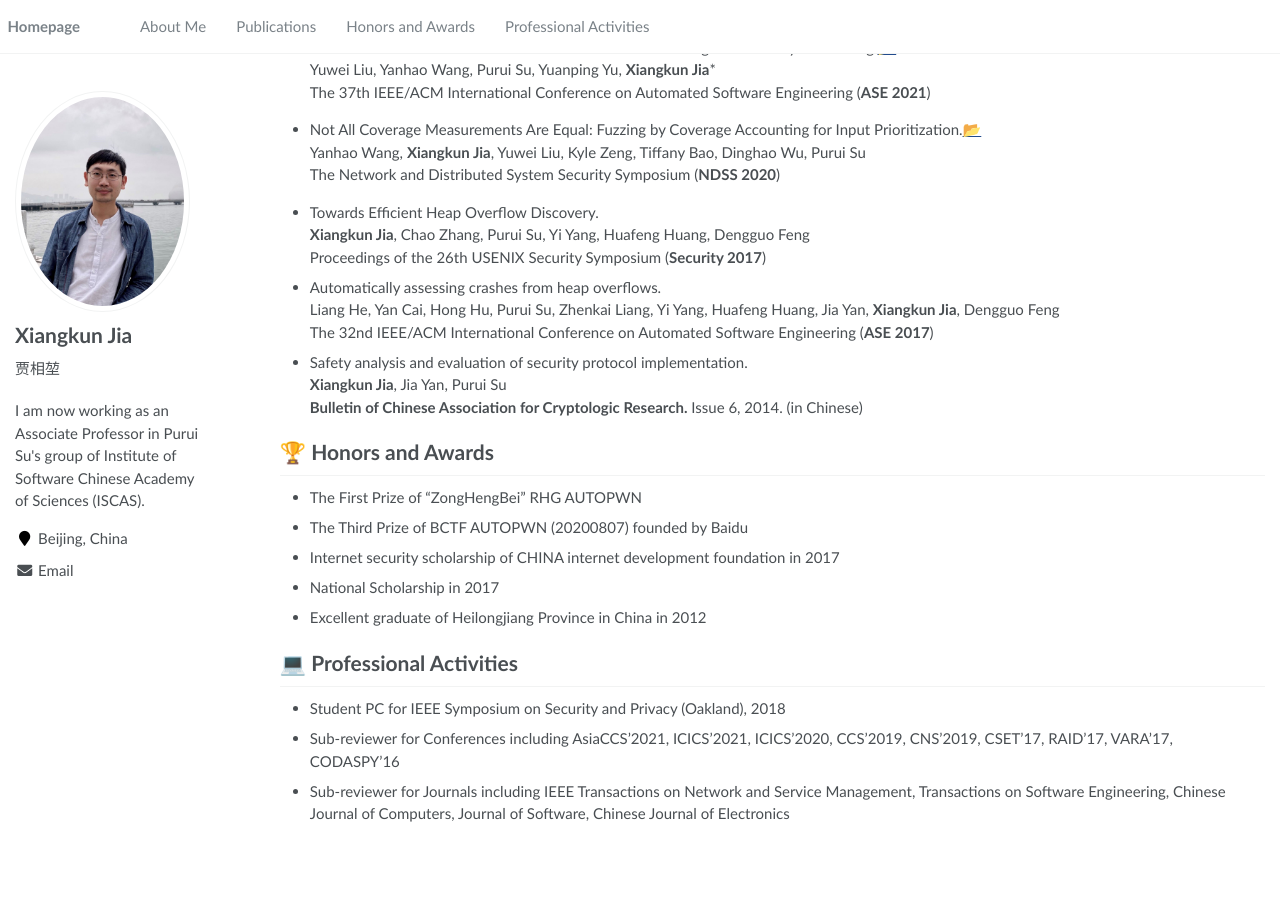
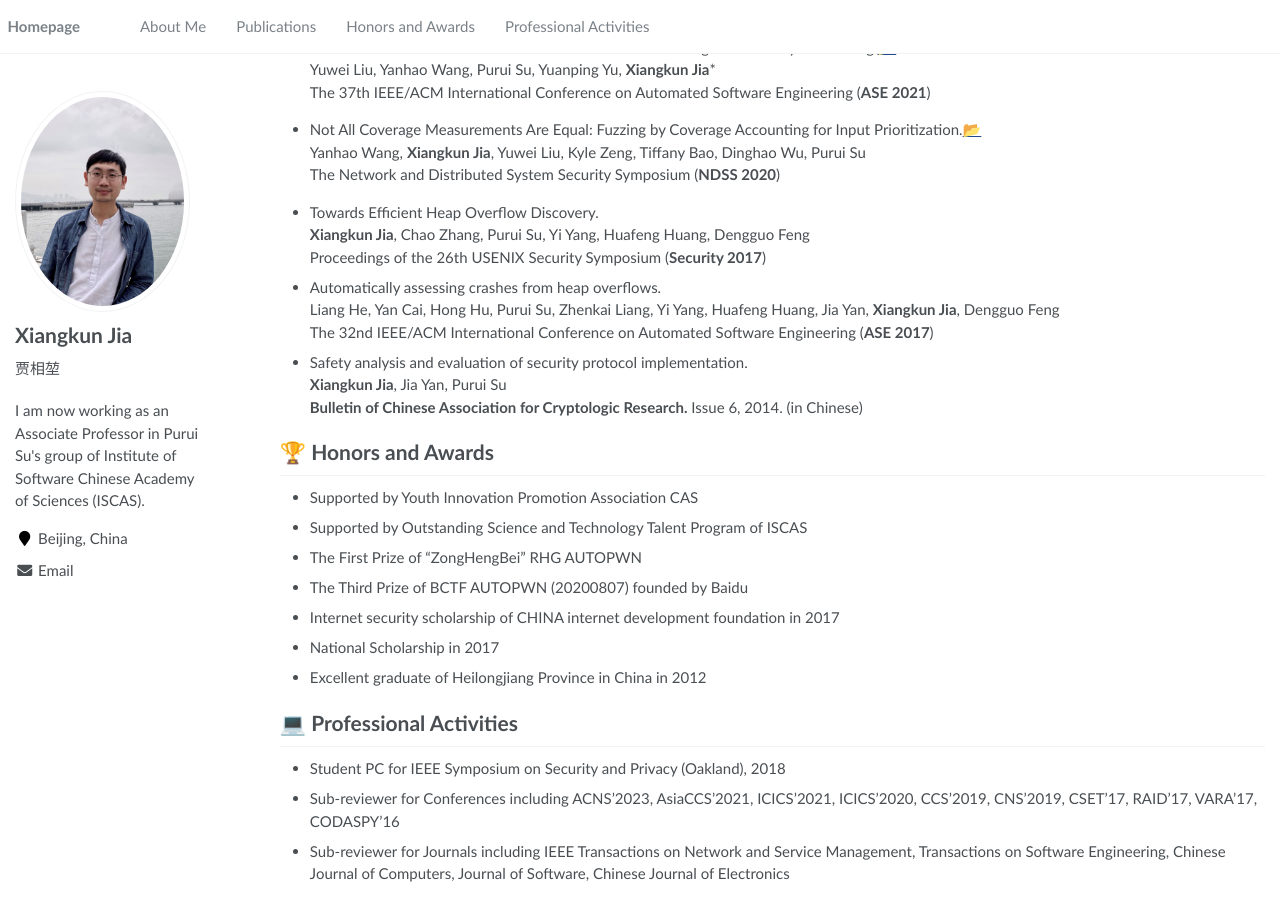
Before and after one commit to ajax4sec/ajax4sec.github.io, a Jekyll site: the page built from _pages/about.md, in a window 1280 px wide and 900 px high, scrolled down 611 px. Built offline with Jekyll 4.4.1, drawn with Linux system fonts in a browser that asks for light colours; before the commit the page ends 1451 px from its top, so only the background shows below that.

Commit message:
add support

```diff
--- a/_pages/about.md
+++ b/_pages/about.md
@@ -84,6 +84,8 @@ The 32nd IEEE/ACM International Conference on Automated Software Engineering (<b
 <!-- phd -->
 
 # 🏆 Honors and Awards
+- Supported by Youth Innovation Promotion Association CAS
+- Supported by Outstanding Science and Technology Talent Program of ISCAS
 - The First Prize of "ZongHengBei" RHG AUTOPWN
 - The Third Prize of BCTF AUTOPWN (20200807) founded by Baidu
 - Internet security scholarship of CHINA internet development foundation in 2017
@@ -93,5 +95,5 @@ The 32nd IEEE/ACM International Conference on Automated Software Engineering (<b
 
 # 💻 Professional Activities
 - Student PC for IEEE Symposium on Security and Privacy (Oakland), 2018
-- Sub-reviewer for Conferences including AsiaCCS'2021, ICICS'2021, ICICS'2020, CCS'2019, CNS'2019, CSET'17, RAID'17, VARA'17, CODASPY'16
+- Sub-reviewer for Conferences including ACNS'2023, AsiaCCS'2021, ICICS'2021, ICICS'2020, CCS'2019, CNS'2019, CSET'17, RAID'17, VARA'17, CODASPY'16
 - Sub-reviewer for Journals including IEEE Transactions on Network and Service Management, Transactions on Software Engineering, Chinese Journal of Computers, Journal of Software, Chinese Journal of Electronics
```
